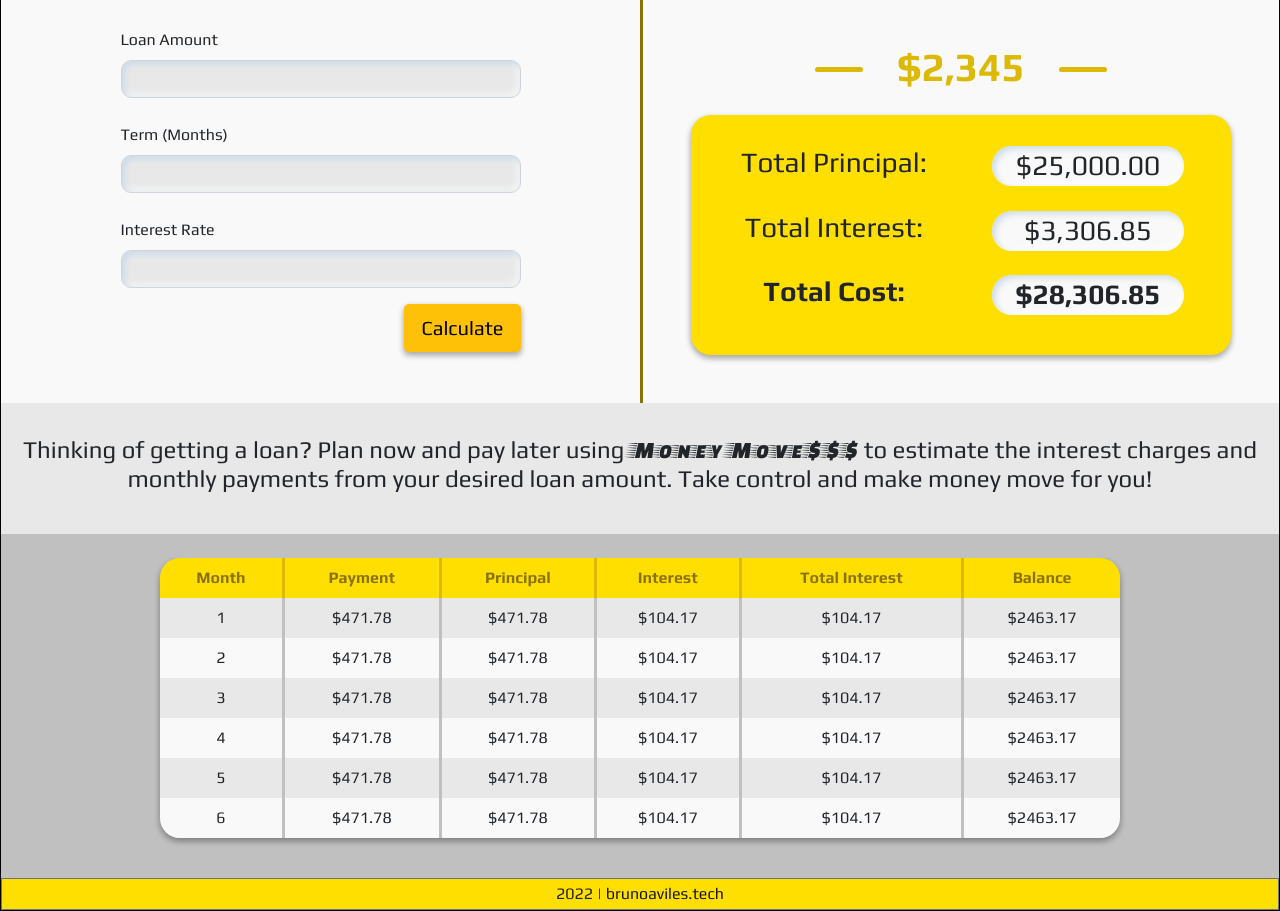
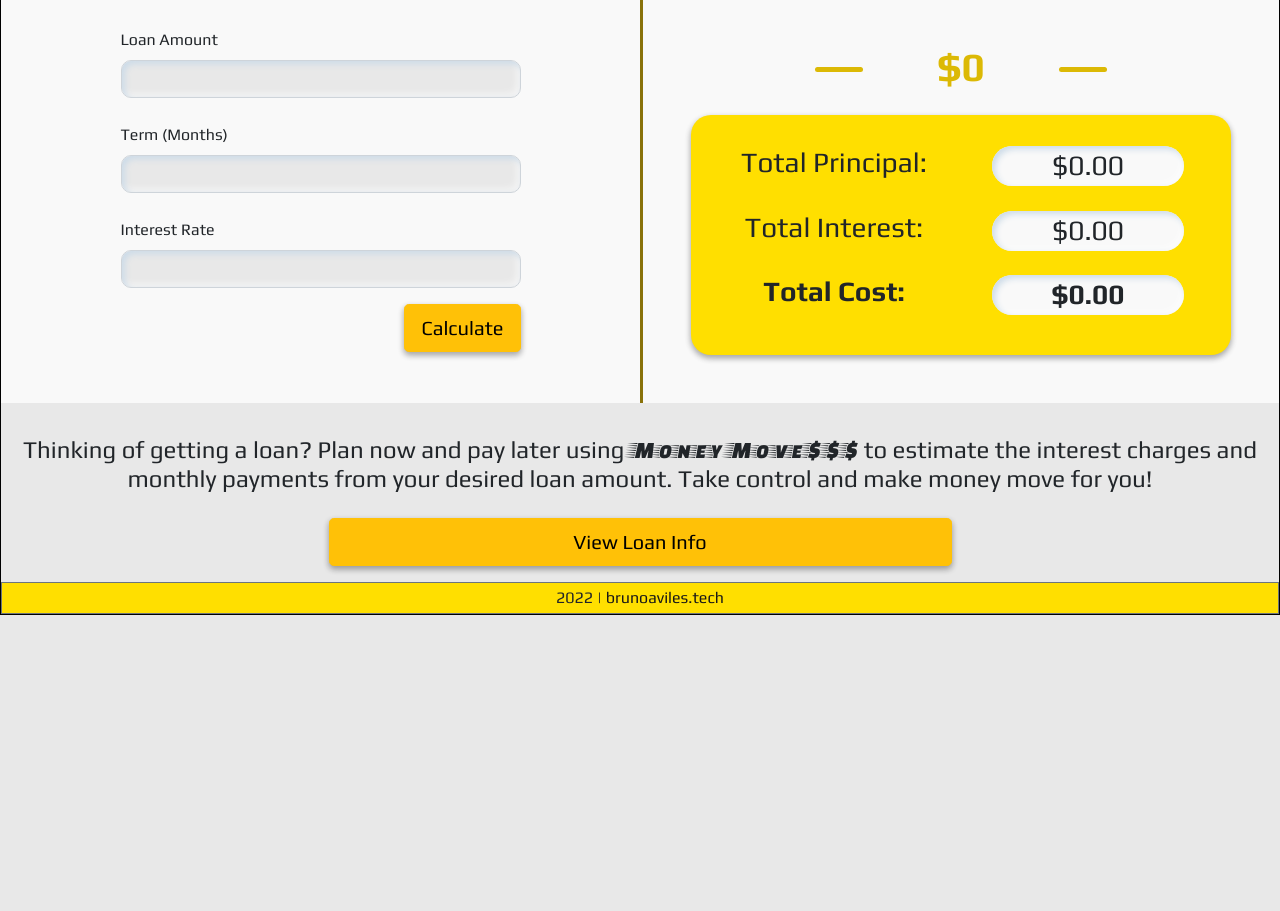
Before and after one commit to bruno-aviles/Money-Moves, a plain HTML site: page index.html in a window 1280 px wide. Shown: the part 220-1131 px from the top of the page. After the commit the page ends 835 px from the top, so only its background shows below. Drawn offline with nearby package versions, Linux system fonts and the light colour scheme.

Commit message:
add collapse plugin to Loan Info section

```diff
--- a/index.html
+++ b/index.html
@@ -54,7 +54,7 @@
                         <h2 class="text-center fw-bold font02">Your Monthly Payments</h2>
                         <!-- Monthly Payment Display -->
                         <div class="container mt-5">
-                            <h1 class="displayMonthly">$2,345</h1>
+                            <h1 class="displayMonthly">$0</h1>
                         </div>
                         <!-- Total Display -->
                         <div class="container d-flex flex-column justify-content-evenly mt-4 p-3 displayContainer">
@@ -65,7 +65,7 @@
                                 </div>
                                 <div class="col-12 col-md-6 d-flex justify-content-center justify-content-md-evenly">
                                     <div class="amountDisplay rounded-pill">
-                                        <h3 class="amount">$25,000.00</h3>
+                                        <h3 class="amount" id="totalPrincipal">$0.00</h3>
                                     </div>
                                 </div>
                             </div>
@@ -76,7 +76,7 @@
                                 </div>
                                 <div class="col-12 col-md-6 d-flex justify-content-center justify-content-md-evenly">
                                     <div class="amountDisplay rounded-pill">
-                                        <h3 class="amount">$3,306.85</h3>
+                                        <h3 class="amount" id="totalInterest">$0.00</h3>
                                     </div>
                                 </div>
                             </div>
@@ -87,7 +87,7 @@
                                 </div>
                                 <div class="col-12 col-md-6 d-flex justify-content-center justify-content-md-evenly">
                                     <div class="amountDisplay rounded-pill">
-                                        <h3 class="amount fw-bold">$28,306.85</h3>
+                                        <h3 class="amount fw-bold" id="totalCost">$0.00</h3>
                                     </div>
                                 </div>
                             </div>
@@ -97,16 +97,19 @@
             </section>
 
             <!-- App Info -->
-            <section class="col-12 p-3">
+            <section class="col-12 p-3 d-flex flex-column align-items-center">
                 <h4 class="text-center">
                     Thinking of getting a loan? Plan now and pay later using <span class="logoFont">Money Move$$$</span> to estimate the interest charges and monthly payments from your desired loan amount. Take control and make money move for you!
                 </h4>
+                <button class="btn btn-warning btn-lg mt-3 w-50" type="button" data-bs-toggle="collapse" data-bs-target="#loanCollapse" aria-expanded="false" aria-controls="loanCollapse">
+                    View Loan Info
+                </button>
             </section>
 
             <!-- Loan Info -->
-            <section class="col-12 p-4 loanInfo">
+            <section class="col-12 p-4 collapse loanInfo" id="loanCollapse">
                 <!-- Table Display -->
-                <div class="table-responsive">
+                <div class="table-responsive invisible">
                     <table class="table table-borderless">
                         <thead>
                             <th scope="col">Month</th>
@@ -118,60 +121,11 @@
                         </thead>
                         <tbody id="tableResults">
                             <!-- Loan Info -->
-                            <tr class="oddRow">
-                                <td>1</td>
-                                <td>$471.78</td>
-                                <td>$471.78</td>
-                                <td>$104.17</td>
-                                <td>$104.17</td>
-                                <td>$2463.17</td>
-                            </tr>
-                            <tr class="evenRow">
-                                <td>2</td>
-                                <td>$471.78</td>
-                                <td>$471.78</td>
-                                <td>$104.17</td>
-                                <td>$104.17</td>
-                                <td>$2463.17</td>
-                            </tr>
-                            <tr class="oddRow">
-                                <td>3</td>
-                                <td>$471.78</td>
-                                <td>$471.78</td>
-                                <td>$104.17</td>
-                                <td>$104.17</td>
-                                <td>$2463.17</td>
-                            </tr>
-                            <tr class="evenRow">
-                                <td>4</td>
-                                <td>$471.78</td>
-                                <td>$471.78</td>
-                                <td>$104.17</td>
-                                <td>$104.17</td>
-                                <td>$2463.17</td>
-                            </tr>
-                            <tr class="oddRow">
-                                <td>5</td>
-                                <td>$471.78</td>
-                                <td>$471.78</td>
-                                <td>$104.17</td>
-                                <td>$104.17</td>
-                                <td>$2463.17</td>
-                            </tr>
-                            <tr class="evenRow">
-                                <td>6</td>
-                                <td>$471.78</td>
-                                <td>$471.78</td>
-                                <td>$104.17</td>
-                                <td>$104.17</td>
-                                <td>$2463.17</td>
-                            </tr>
+
                         </tbody>
                     </table>
                 </div>
-
             </section>
-
         </main>
 
 
@@ -180,5 +134,20 @@
             <p>2022 | <a href="#">brunoaviles.tech</a>
         </footer>
 
+        <template>
+            <!-- Loan Info -->
+            <tr class="oddRow">
+                <td id="month"></td>
+                <td id="payment"></td>
+                <td id="principal"></td>
+                <td id="interest"></td>
+                <td id="totalInterest"></td>
+                <td id="balance"></td>
+            </tr>
+        </template>
+
+        <!-- Bootstrap JavaScript -->
+        <script src="https://cdn.jsdelivr.net/npm/bootstrap@5.1.3/dist/js/bootstrap.bundle.min.js" integrity="sha384-ka7Sk0Gln4gmtz2MlQnikT1wXgYsOg+OMhuP+IlRH9sENBO0LRn5q+8nbTov4+1p" crossorigin="anonymous"></script>
+
     </body>
 </html>
```
